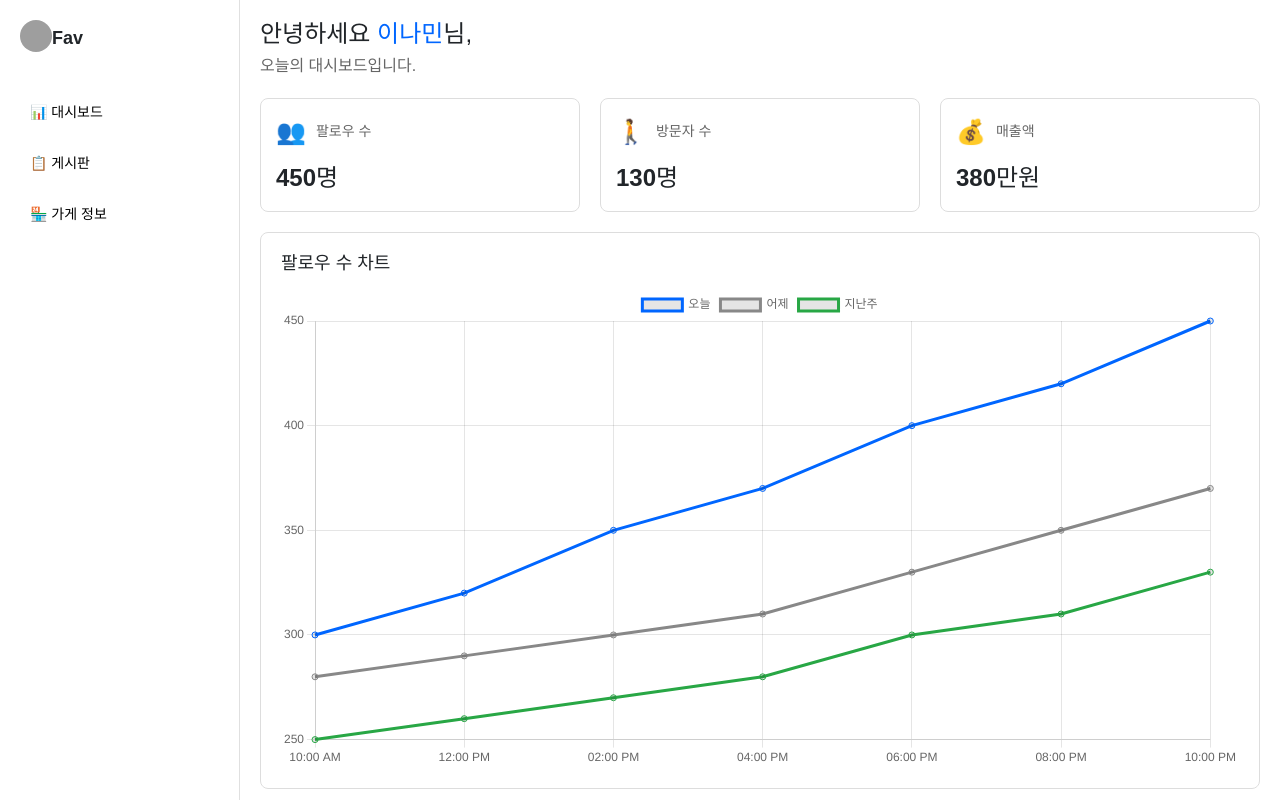
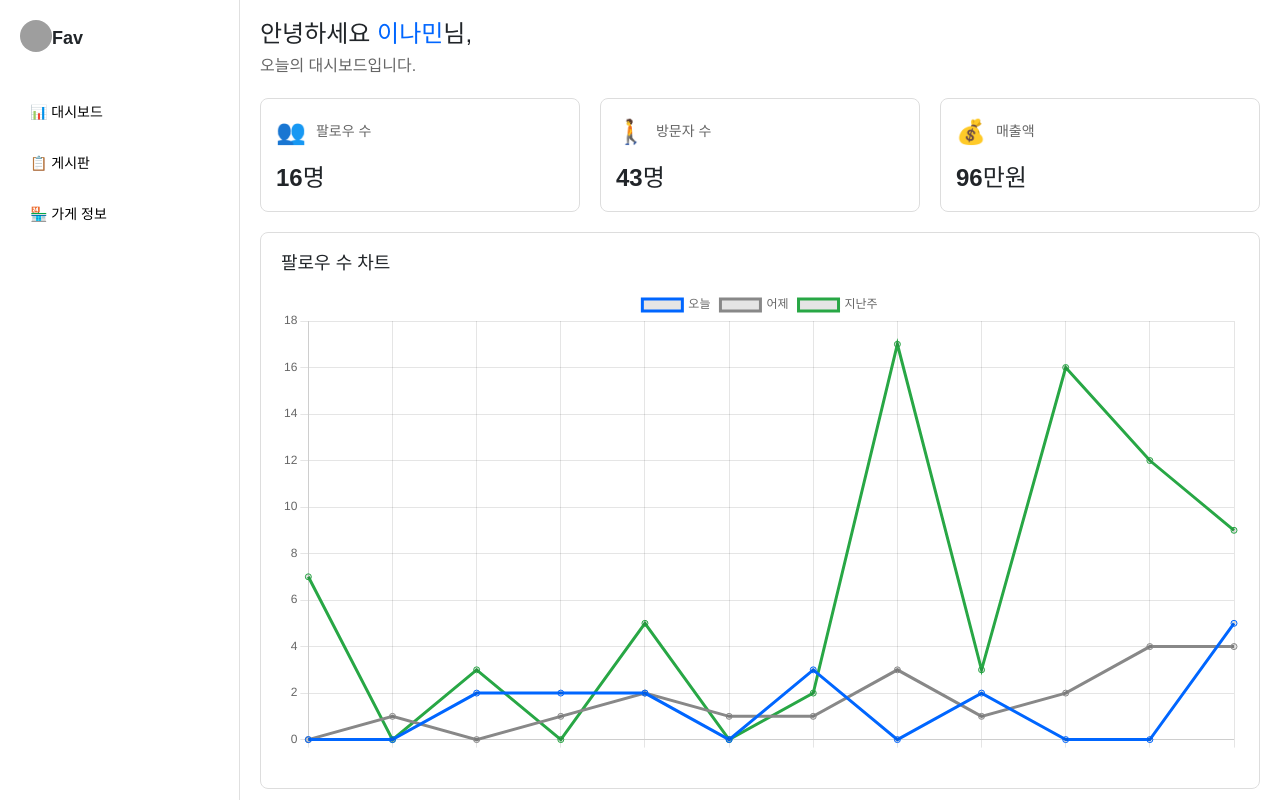
Before and after one commit to yujeongFE/Fav-FE, a React (Vite) app: page /dashboard in a window 1280 px wide. Built offline with nearby package versions, Linux system fonts and the light colour scheme; grey boxes are pictures that could not be loaded.

Commit message:
[Feat] 대시보드 데이터 랜덤 함수 적용

```diff
--- a/src/components/MainContent/MainContent.jsx
+++ b/src/components/MainContent/MainContent.jsx
@@ -7,35 +7,57 @@ ChartJS.register(CategoryScale, LinearScale, PointElement, LineElement, Title, T
 const MainContent = () => {
   const [selectedPeriod, setSelectedPeriod] = useState('today');
 
-  const followerData = [
-    { time: '10:00 AM', date: '10/11', today: 300, yesterday: 280, lastWeek: 250 },
-    { time: '12:00 PM', date: '10/11', today: 320, yesterday: 290, lastWeek: 260 },
-    { time: '02:00 PM', date: '10/11', today: 350, yesterday: 300, lastWeek: 270 },
-    { time: '04:00 PM', date: '10/11', today: 370, yesterday: 310, lastWeek: 280 },
-    { time: '06:00 PM', date: '10/11', today: 400, yesterday: 330, lastWeek: 300 },
-    { time: '08:00 PM', date: '10/11', today: 420, yesterday: 350, lastWeek: 310 },
-    { time: '10:00 PM', date: '10/11', today: 450, yesterday: 370, lastWeek: 330 },
+  const todayDate = new Date().toLocaleDateString();  // 오늘 날짜 설정
+
+  // 12:00 AM부터 11:59 PM까지 시간대 생성
+  const times = [
+    '12:00 AM', '02:00 AM', '04:00 AM', '06:00 AM', '08:00 AM', '10:00 AM',
+    '12:00 PM', '02:00 PM', '04:00 PM', '06:00 PM', '08:00 PM', '11:59 PM'
   ];
 
-  const visitorData = [
-    { time: '10:00 AM', date: '10/11', today: 50, yesterday: 40, lastWeek: 35 },
-    { time: '12:00 PM', date: '10/11', today: 70, yesterday: 60, lastWeek: 55 },
-    { time: '02:00 PM', date: '10/11', today: 90, yesterday: 80, lastWeek: 75 },
-    { time: '04:00 PM', date: '10/11', today: 100, yesterday: 90, lastWeek: 85 },
-    { time: '06:00 PM', date: '10/11', today: 110, yesterday: 95, lastWeek: 90 },
-    { time: '08:00 PM', date: '10/11', today: 120, yesterday: 100, lastWeek: 95 },
-    { time: '10:00 PM', date: '10/11', today: 130, yesterday: 110, lastWeek: 105 },
-  ];
+  // 랜덤 값 생성 함수 (min~max 사이 값)
+  const getRandomValue = (min, max) => Math.floor(Math.random() * (max - min + 1)) + min;
 
-  const salesData = [
-    { time: '10:00 AM', date: '10/11', today: 150000, yesterday: 140000, lastWeek: 135000 },
-    { time: '12:00 PM', date: '10/11', today: 200000, yesterday: 180000, lastWeek: 175000 },
-    { time: '02:00 PM', date: '10/11', today: 250000, yesterday: 220000, lastWeek: 215000 },
-    { time: '04:00 PM', date: '10/11', today: 300000, yesterday: 270000, lastWeek: 260000 },
-    { time: '06:00 PM', date: '10/11', today: 320000, yesterday: 300000, lastWeek: 295000 },
-    { time: '08:00 PM', date: '10/11', today: 350000, yesterday: 330000, lastWeek: 325000 },
-    { time: '10:00 PM', date: '10/11', today: 380000, yesterday: 360000, lastWeek: 350000 },
-  ];
+  // 시간대별 값이 총합을 맞추도록 랜덤 값 분배 함수
+  const generateRandomData = (todayTotal, yesterdayTotal, lastWeekTotal) => {
+    const data = times.map(() => ({
+      time: '',
+      date: todayDate,
+      today: 0,
+      yesterday: 0,
+      lastWeek: 0
+    }));
+
+    // 랜덤으로 값을 생성하여 총합에 맞게 분배
+    let remainingToday = todayTotal;
+    let remainingYesterday = yesterdayTotal;
+    let remainingLastWeek = lastWeekTotal;
+
+    for (let i = 0; i < data.length; i++) {
+      data[i].today = getRandomValue(0, remainingToday / (data.length - i));
+      data[i].yesterday = getRandomValue(0, remainingYesterday / (data.length - i));
+      data[i].lastWeek = getRandomValue(0, remainingLastWeek / (data.length - i));
+
+      remainingToday -= data[i].today;
+      remainingYesterday -= data[i].yesterday;
+      remainingLastWeek -= data[i].lastWeek;
+    }
+
+    return data;
+  };
+
+  // 데이터 생성
+  const followerData = generateRandomData(20, 20, 100);
+  const visitorData = generateRandomData(50, 50, 250);
+  const salesData = generateRandomData(100, 100, 500);
+
+  // 오늘 총합 계산 함수
+  const calculateTotal = (data) => data.reduce((total, point) => total + point.today, 0);
+
+  // 각 총합 계산
+  const totalFollowers = calculateTotal(followerData);
+  const totalVisitors = calculateTotal(visitorData);
+  const totalSales = calculateTotal(salesData);
 
   const getChartData = (data, label) => ({
     labels: data.map(point => point.time),
@@ -77,9 +99,9 @@ const MainContent = () => {
 
         <div style={{ display: 'grid', gridTemplateColumns: 'repeat(3, 1fr)', gap: '20px', marginBottom: '20px' }}>
           {[
-            { title: '팔로우 수', value: '450명', icon: '👥' },
-            { title: '방문자 수', value: '130명', icon: '🚶' },
-            { title: '매출액', value: '380만원', icon: '💰' },
+            { title: '팔로우 수', value: `${totalFollowers}명`, icon: '👥' },
+            { title: '방문자 수', value: `${totalVisitors}명`, icon: '🚶' },
+            { title: '매출액', value: `${totalSales}만원`, icon: '💰' },
           ].map((metric, index) => (
             <div key={index} style={{ border: '1px solid #ddd', borderRadius: '8px', padding: '15px' }}>
               <div style={{ display: 'flex', alignItems: 'center', marginBottom: '10px' }}>
```
